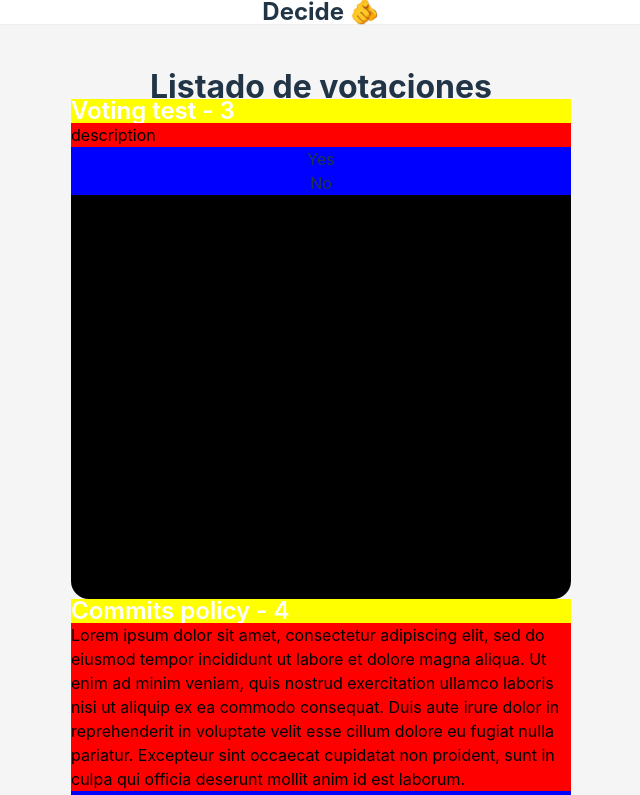
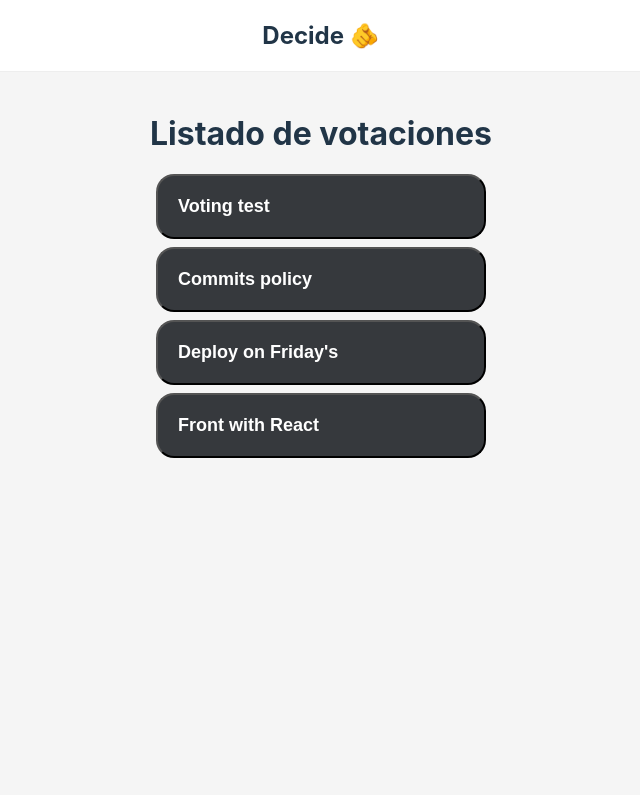
Before and after one commit to jvegax/decide-front, a React (Vite) app: page / in a window 1280 px wide. Shown: the top 795 px of the page, without its empty margins (319-959 px from the left). Built offline with nearby package versions, Linux system fonts and the light colour scheme.

Commit message:
feat: home page with mock data

```diff
--- a/src/components/votingCard/index.tsx
+++ b/src/components/votingCard/index.tsx
@@ -1,5 +1,9 @@
 import { FC } from "react";
-import { Container, Description, QuestionContainer, Title } from "./styles";
+import {
+  Button,
+  Container,
+  Title,
+} from "./styles";
 import { Props } from "./types";
 
 const votacion = {
@@ -24,14 +28,9 @@ const votacion = {
 const VotingCard: FC<Props> = ({ votacion }) => {
   return (
     <Container>
-      <Title>
-        {votacion.name} - {votacion.id}
-      </Title>
-      <Description>{votacion.desc}</Description>
-      <QuestionContainer>
-        <p>{votacion.question.options[0].option}</p>
-        <p>{votacion.question.options[1].option}</p>
-      </QuestionContainer>
+      <Button>
+        <Title>{votacion.name}</Title>
+      </Button>
     </Container>
   );
 };
--- a/src/components/votingCard/styles.ts
+++ b/src/components/votingCard/styles.ts
@@ -1,19 +1,25 @@
 import styled from "styled-components";
 
-export const Container = styled.div`
+
+export const Button = styled.button`
   display: flex;
+  width: 330px;
   flex-direction: column;
-  width: 500px;
-  height: 500px;
   border-radius: 18px;
-  background-color: black;
+  background-color: #36393d;
+  padding: 20px;
+  margin-top: 8px;
 `;
 
+export const Container = styled.div`
+  &:hover ${Button} {
+    background-color: #151618;
+  }
+`;
 export const Title = styled.h3`
-  font-size: 24px;
+  font-size: 18px;
   font-weight: 600;
   color: #fff;
-  background-color: yellow;
 `;
 
 export const Description = styled.p`
@@ -22,9 +28,9 @@ export const Description = styled.p`
 `;
 
 export const QuestionContainer = styled.div`
-    display: flex;
-    flex-direction: column;
-    align-items: center;
-    justify-content: center;
-    background-color: blue;
+  display: flex;
+  flex-direction: column;
+  align-items: center;
+  justify-content: center;
+  color: #fff;
 `;
--- a/src/components/votingList/styles.ts
+++ b/src/components/votingList/styles.ts
@@ -1,5 +1,7 @@
 import styled from "styled-components";
 
 export const ListContainer = styled.div`
-
+    display: flex;
+    flex-direction: column;
+    margin-top: 20px;
 `
--- a/src/pages/home/index.tsx
+++ b/src/pages/home/index.tsx
@@ -1,7 +1,11 @@
 import { VotingList } from "../../components";
 
 const Home = () => {
-  return <VotingList />
+  return (
+    <>
+      <VotingList />
+    </>
+  );
 };
 
 export default Home;
```
Also changed, not shown: src/components/votingList/index.tsx (+3 -4 lines).
